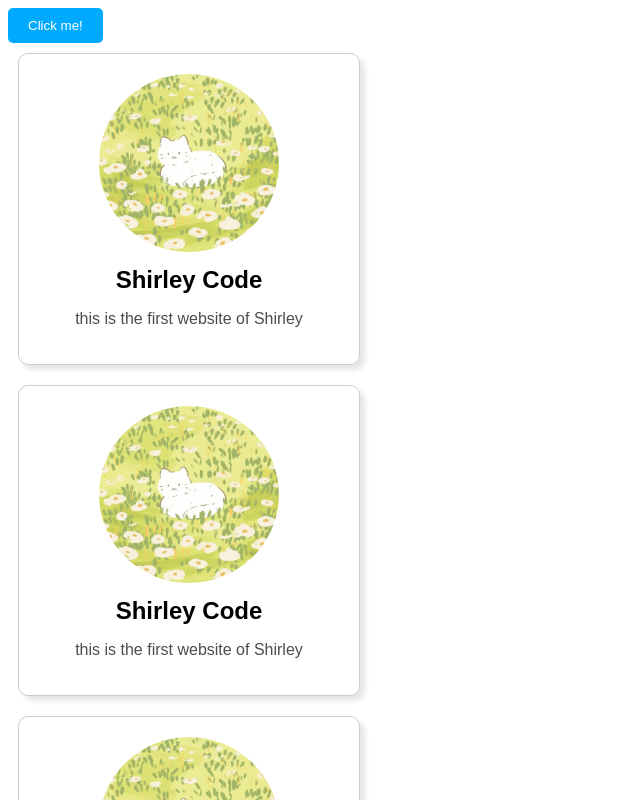
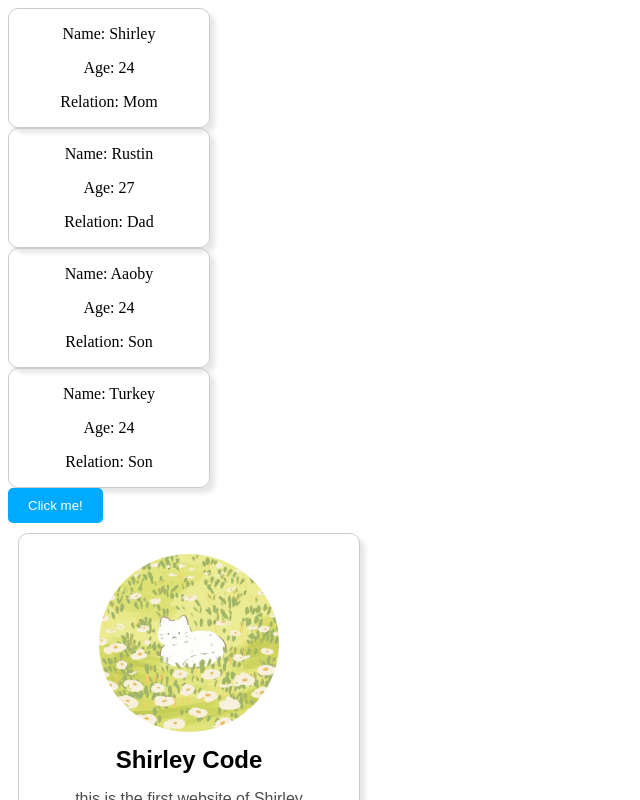
Before and after one commit to hi-jennie/react-website, a React (Vite) app in the folder my-react-app/: page / in a window 1280 px wide. Shown: the top 800 px of the page, without its empty margins (0-640 px from the left). Built offline with nearby package versions, Linux system fonts and the light colour scheme.

Commit message:
props--Add Family component and update styles

```diff
--- a/my-react-app/src/App.jsx
+++ b/my-react-app/src/App.jsx
@@ -3,11 +3,16 @@ import Footer from "./Footer.jsx";
 import Food from "./Food.jsx";
 import Card from "./Card.jsx";
 import Button from "./Button/Button.jsx";
+import Family from "./Family.jsx";
 
 function App() {
 
     return (
         <>
+            <Family name="Shirley" age={24} relation='Mom'/>
+            <Family name="Rustin" age={27} relation='Dad'/>
+            <Family name="Aaoby" age={24} relation='Son'/>
+            <Family name="Turkey" age={24} relation='Son'/>
             <Button/>
             <Card/>
             <Card/>
--- /dev/null
+++ b/my-react-app/src/Family.jsx
@@ -0,0 +1,24 @@
+import PropTypes from 'prop-types';
+
+function Student(props) {
+  return (
+    <div className='family'>
+      <p>Name: {props.name}</p>
+      <p>Age: {props.age}</p>
+      <p>Relation: {props.relation}</p>
+    </div>
+  );
+}
+
+Student.propTypes = {
+  name: PropTypes.string.isRequired,
+  age: PropTypes.number.isRequired,
+  relation: PropTypes.string.isRequired
+};
+
+Student.defaultProps = {
+  name: 'Guest',
+  age: 0,
+  relation: 'No'
+}
+export default Student;
--- a/my-react-app/src/index.css
+++ b/my-react-app/src/index.css
@@ -28,3 +28,11 @@
   font-family: Arial;
   color: hsl(0,0%,30%);
 }
+
+.family {
+  border: 1px solid hsl(0,0%,80%);
+  border-radius: 10px;
+  box-shadow: 5px 5px 5px hsla(0,0%,0%,0.1);
+  width: 200px;
+  text-align: center;
+}
```
